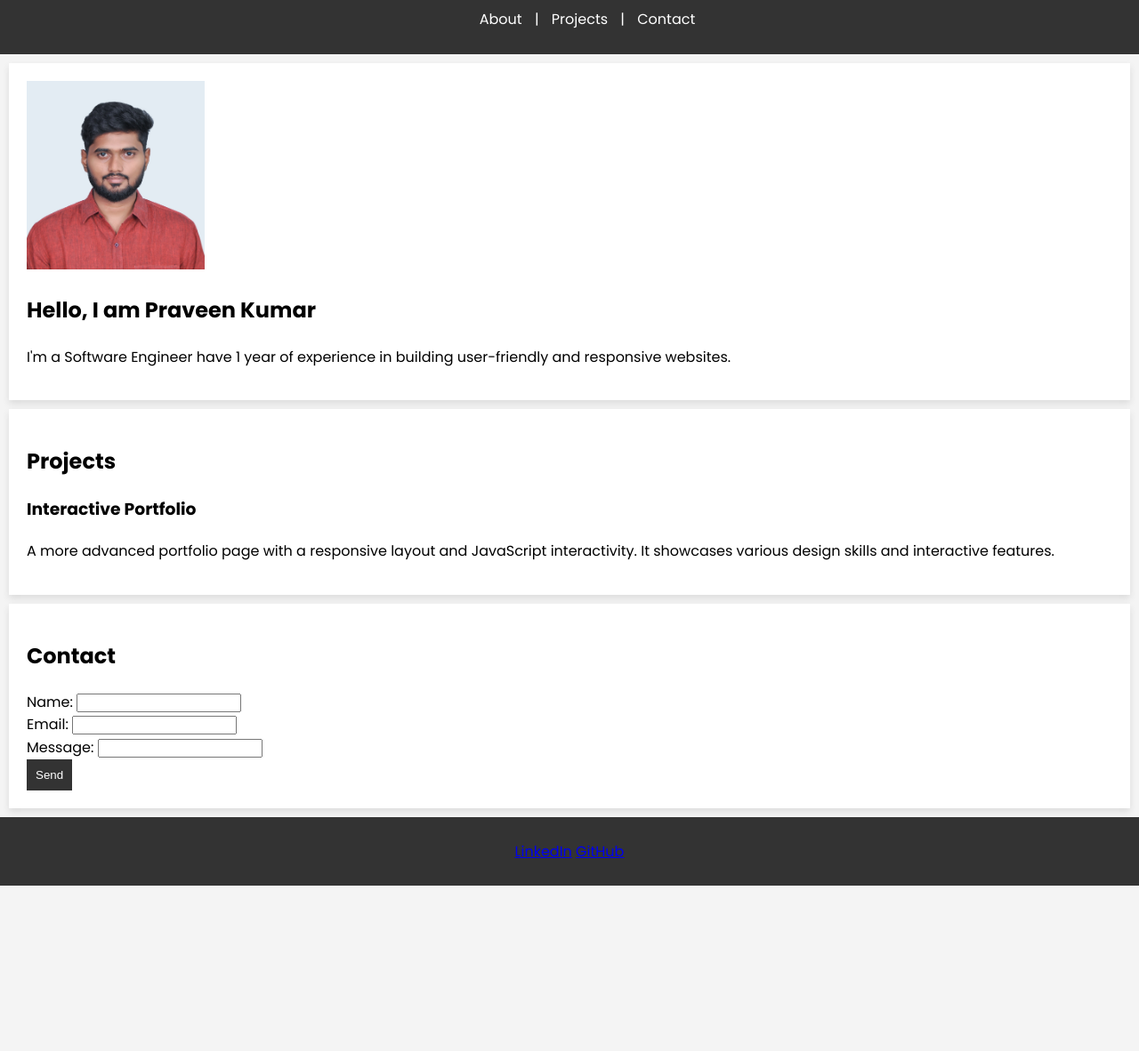
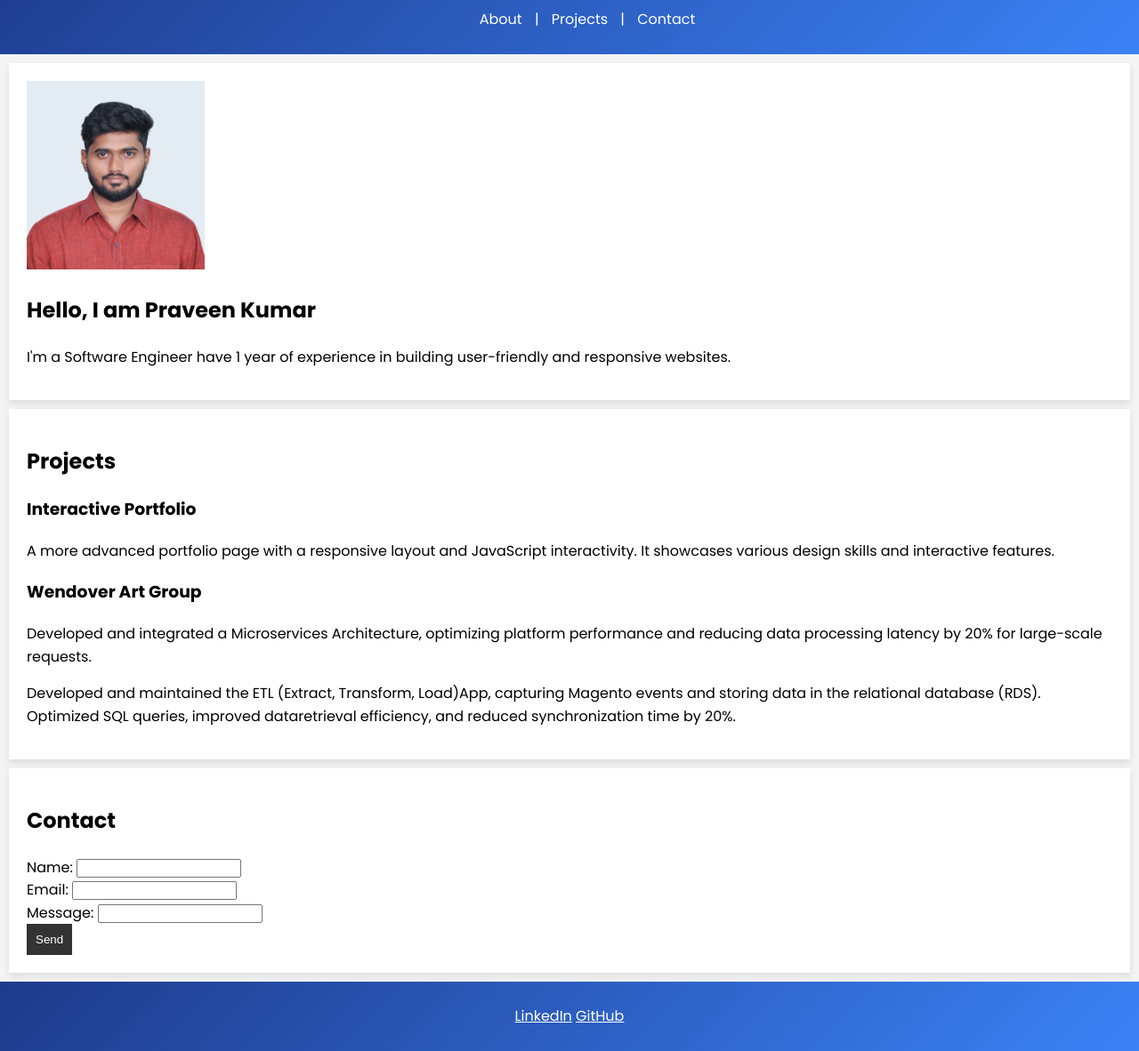
Before and after one commit to praveen-kumar-reddy-palakolanu/onboarding-tools, a plain HTML site: page index.html in a window 1280 px wide. Shown: the part 95-1277 px from the top of the page at 89% size. Before the commit the page ends 1091 px from the top, so only its background shows below. Drawn offline with Linux system fonts and the light colour scheme.

Commit message:
changes2

```diff
--- a/index.html
+++ b/index.html
@@ -30,6 +30,11 @@
                 <h3>Interactive Portfolio</h3>
                 <p>A more advanced portfolio page with a responsive layout and JavaScript interactivity. It showcases various design skills and interactive features.</p>
             </article>
+            <article>
+                <h3>Wendover Art Group</h3>
+                <p>Developed and integrated a Microservices Architecture, optimizing platform performance and reducing data processing latency by 20% for large-scale requests.</p>
+                <p>Developed and maintained the ETL (Extract, Transform, Load)App, capturing Magento events and storing data in the relational database (RDS). Optimized SQL queries, improved dataretrieval efficiency, and reduced synchronization time by 20%.</p>
+            </article>
         </section>
         <section id="contact">
             <h2>Contact</h2>
--- a/styles.css
+++ b/styles.css
@@ -7,7 +7,7 @@ body {
 }
 
 header {
-    background-color: #333;
+    background: linear-gradient(135deg, #1e3a8a, #3b82f6);
     color: #fff;
     padding: 10px 0;
     text-align: center;
@@ -33,8 +33,12 @@ section {
 footer {
     text-align: center;
     padding: 10px;
-    background-color: #333;
-    color: #fff;
+    background: linear-gradient(135deg, #1e3a8a, #3b82f6);
+    line-height: 1.6;
+    text-decoration: none;
+}
+footer a{
+    color: white;
 }
 
 button {
```
